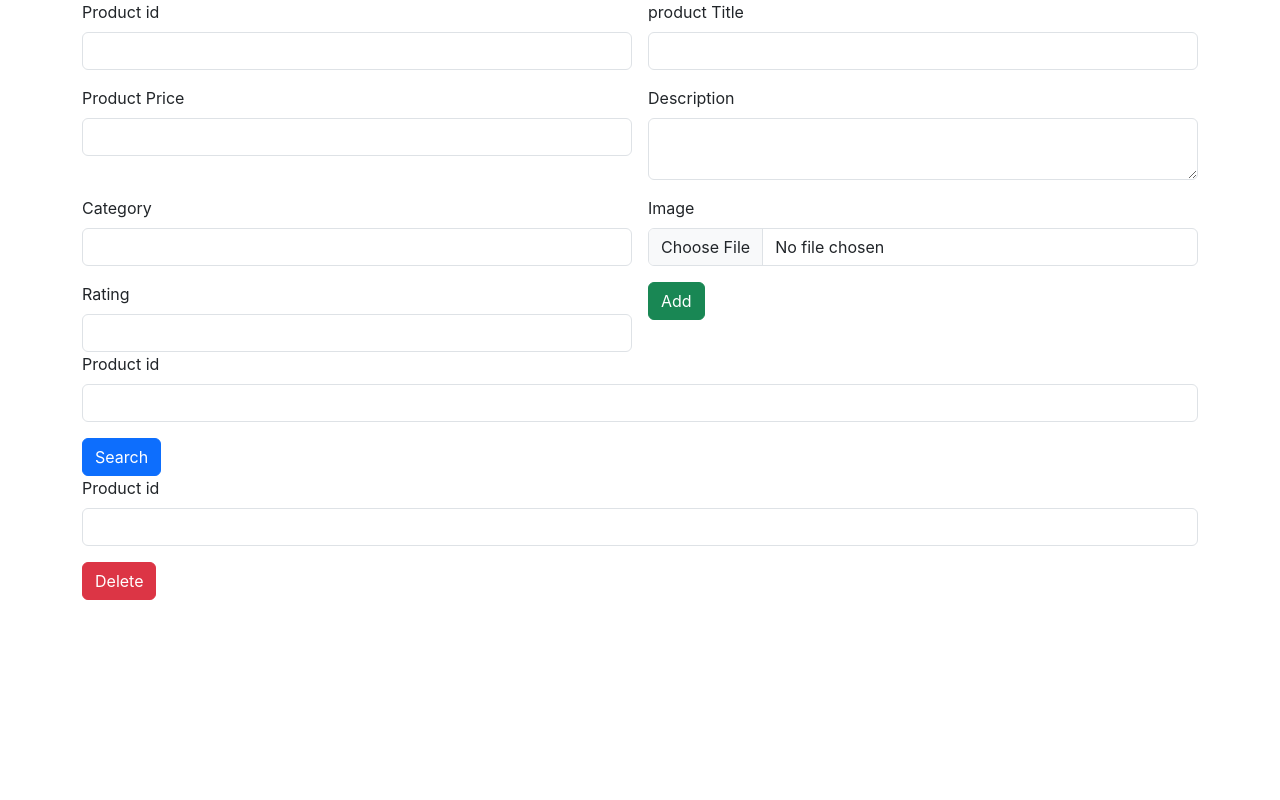
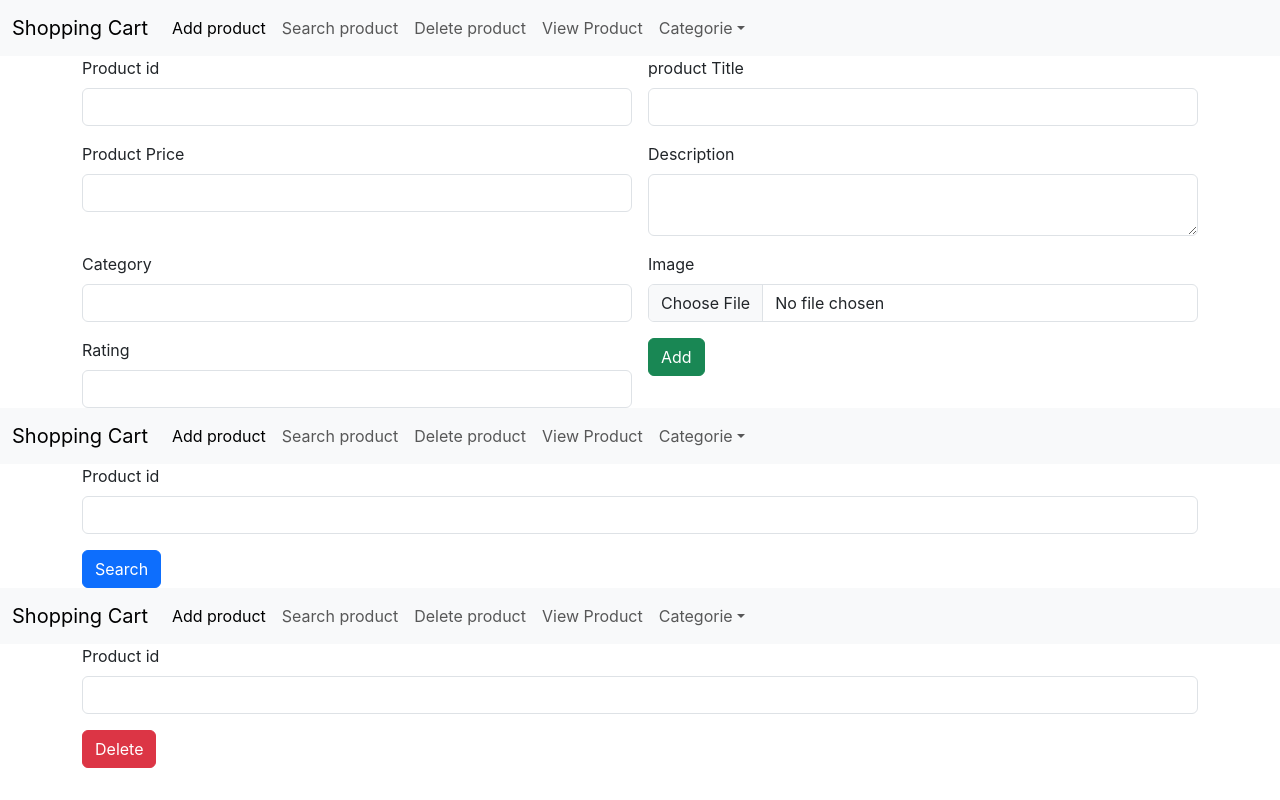
Before and after one commit to Ashilkrishna/Shopping-cart-app, a React (Create React App) app: page / in a window 1280 px wide. Built offline with nearby package versions, Linux system fonts and the light colour scheme.

Commit message:
Navbar Added

```diff
--- a/src/App.js
+++ b/src/App.js
@@ -3,6 +3,7 @@
 import Add from './components/Add';
 import Search from './components/Search';
 import Delete from './components/Delete';
+import NavBar from './components/NavBar';
 
 function App() {
   return (
--- a/src/components/Add.jsx
+++ b/src/components/Add.jsx
@@ -1,8 +1,10 @@
 import React from 'react'
+import NavBar from './NavBar'
 
 const Add = () => {
     return (
         <div>
+            <NavBar/>
             <div className="container">
                 <div className="row">
                     <div className="col col-12 col-sm-12 col-md-12 col-lg-12 col-xl-12 col-xxl-12">
--- a/src/components/Delete.jsx
+++ b/src/components/Delete.jsx
@@ -1,8 +1,10 @@
 import React from 'react'
+import NavBar from './NavBar'
 
 const Delete = () => {
   return (
     <div>
+        <NavBar/>
       <div className="container">
         <div className="row">
             <div className="col col-12 col-sm-12 col-md-12 col-lg-12 col-xl-12 col-xxl-12">
--- /dev/null
+++ b/src/components/NavBar.jsx
@@ -0,0 +1,47 @@
+import React from 'react'
+
+const NavBar = () => {
+  return (
+    <div>
+      <nav class="navbar navbar-expand-lg bg-body-tertiary">
+  <div class="container-fluid">
+    <a class="navbar-brand" href="#">Shopping Cart</a>
+    <button class="navbar-toggler" type="button" data-bs-toggle="collapse" data-bs-target="#navbarSupportedContent" aria-controls="navbarSupportedContent" aria-expanded="false" aria-label="Toggle navigation">
+      <span class="navbar-toggler-icon"></span>
+    </button>
+    <div class="collapse navbar-collapse" id="navbarSupportedContent">
+      <ul class="navbar-nav me-auto mb-2 mb-lg-0">
+        <li class="nav-item">
+          <a class="nav-link active" aria-current="page" href="#">Add product</a>
+        </li>
+        <li class="nav-item">
+          <a class="nav-link" href="#">Search product</a>
+        </li>
+        <li class="nav-item">
+          <a class="nav-link" href="#">Delete product</a>
+        </li>
+        <li class="nav-item">
+          <a class="nav-link" href="#">View Product</a>
+        </li>
+        <li class="nav-item dropdown">
+          <a class="nav-link dropdown-toggle" href="#" role="button" data-bs-toggle="dropdown" aria-expanded="false">
+            Categorie
+          </a>
+          <ul class="dropdown-menu">
+            <li><a class="dropdown-item" href="#">Action</a></li>
+            <li><a class="dropdown-item" href="#">Another action</a></li>
+            <li><hr class="dropdown-divider"></hr></li>
+            <li><a class="dropdown-item" href="#">Something else here</a></li>
+          </ul>
+        </li>
+
+      </ul>
+
+    </div>
+  </div>
+</nav>
+    </div>
+  )
+}
+
+export default NavBar
--- a/src/components/Search.jsx
+++ b/src/components/Search.jsx
@@ -1,8 +1,10 @@
 import React from 'react'
+import NavBar from './NavBar'
 
 const Search = () => {
   return (
     <div>
+        <NavBar/>
       <div className="container">
         <div className="row">
             <div className="col col-12 col-sm-12 col-md-12 col-lg-12 col-xl-12 col-xxl-12">
```
